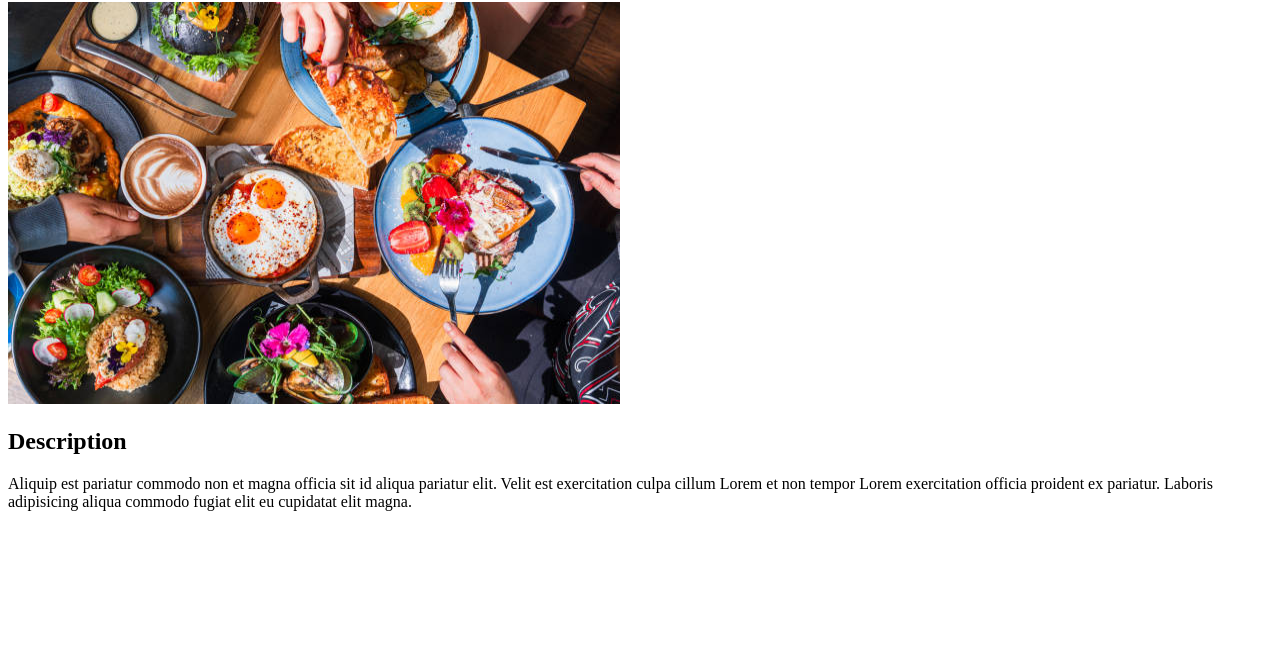
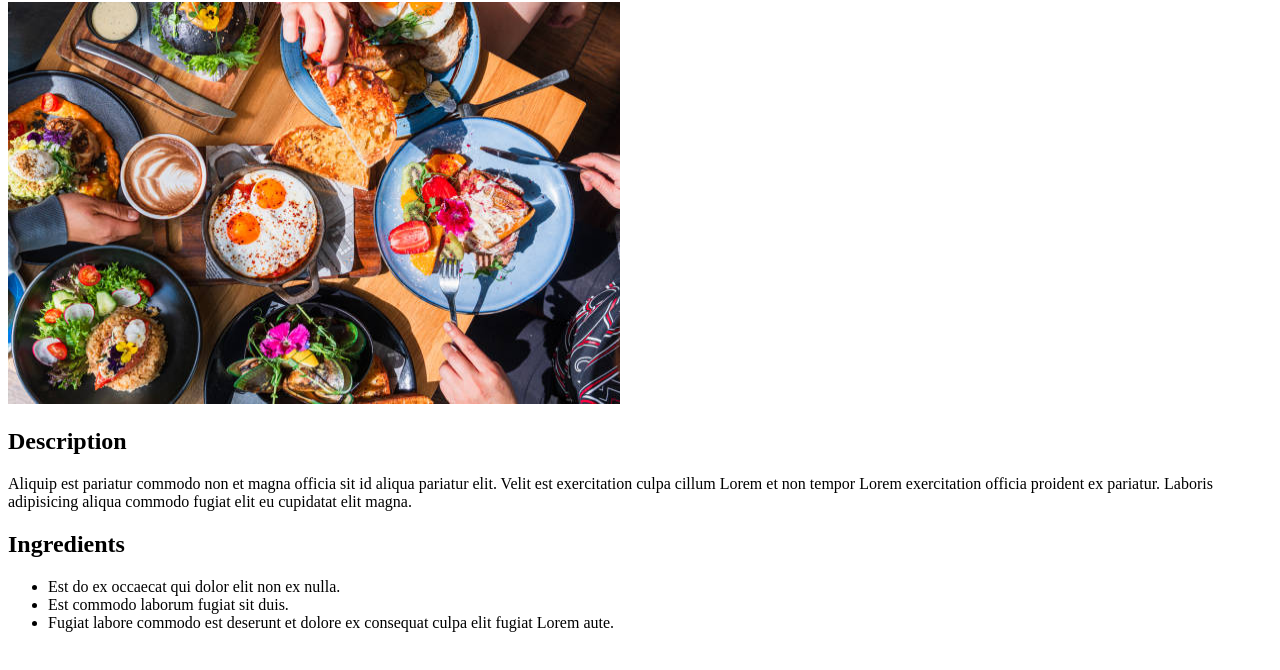
Before and after one commit to t0bi-0ss/odin_recipes, a plain HTML site: page recipes/lemon_pie.html in a window 1280 px wide. Shown: the part 78-748 px from the top of the page. Drawn offline with Linux system fonts and the light colour scheme.

Commit message:
Add Ingredients heading and unordered list

```diff
--- a/recipes/lemon_pie.html
+++ b/recipes/lemon_pie.html
@@ -9,6 +9,12 @@
         <img src="../images/lemon_pie.jpg" alt="Supposedly an image of a lemon Pie" width="612" height="402">
             <h2>Description</h2>
                 <p>Aliquip est pariatur commodo non et magna officia sit id aliqua pariatur elit. Velit est exercitation culpa cillum Lorem et non tempor Lorem exercitation officia proident ex pariatur. Laboris adipisicing aliqua commodo fugiat elit eu cupidatat elit magna.</p>
+            <h2>Ingredients</h2>
+                <ul>
+                    <li>Est do ex occaecat qui dolor elit non ex nulla.</li>
+                    <li>Est commodo laborum fugiat sit duis.</li>
+                    <li>Fugiat labore commodo est deserunt et dolore ex consequat culpa elit fugiat Lorem aute.</li>
+                </ul>
 
     </body>
 </html>
```
